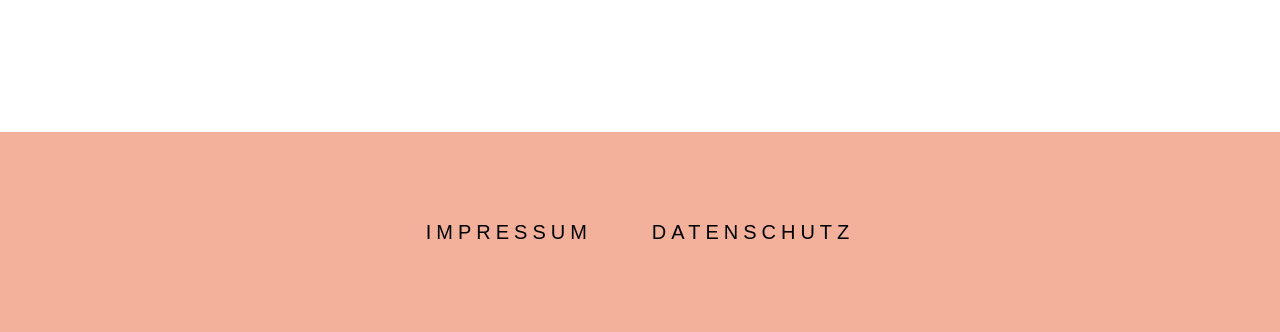
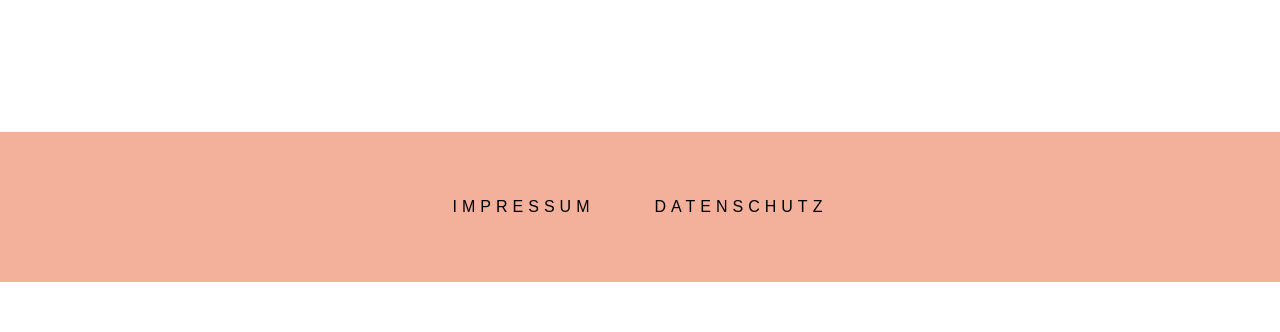
Before and after one commit to jorgeparavicini/sirana, a PHP site: page / in a window 1280 px wide. Shown: the part 2835-3167 px from the top of the page. After the commit the page ends 3117 px from the top, so only its background shows below. Run offline with PHP 8.4, Linux system fonts and the light colour scheme; style sheets or scripts are compiled from the project's sources; some web fonts are replaced.

Commit message:
Adjusted Footer Height

```diff
--- a/scss/_footer.scss
+++ b/scss/_footer.scss
@@ -2,7 +2,7 @@
 
 footer {
   margin-top: 140px;
-  height: 200px;
+  height: 150px;
   width: 100vw;
 
   background-color: variables.$title-color;
@@ -12,6 +12,7 @@ footer {
   justify-content: center;
 
   a {
+    font-size: 1em;
     margin: auto 30px;
   }
 }
```
